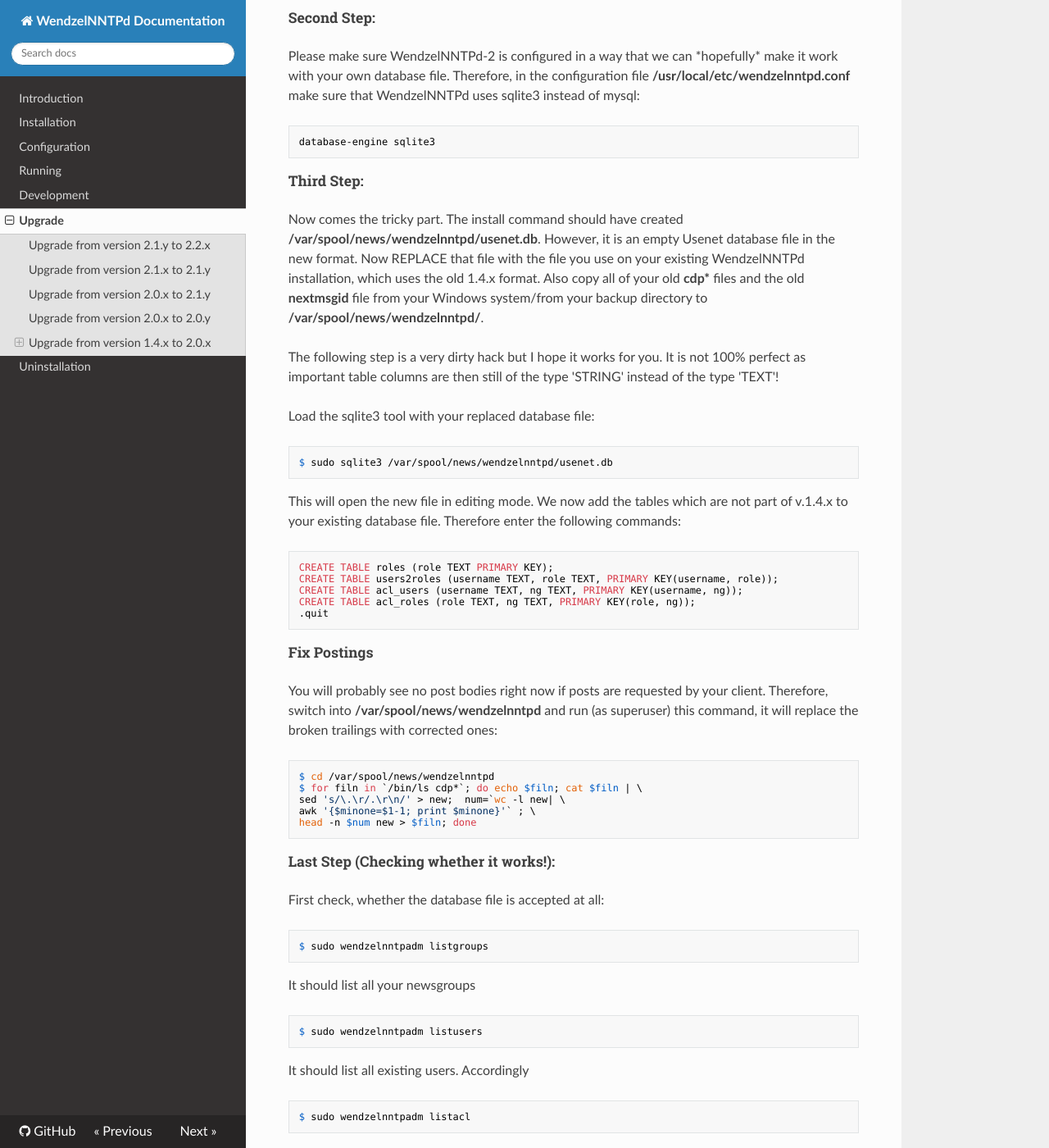
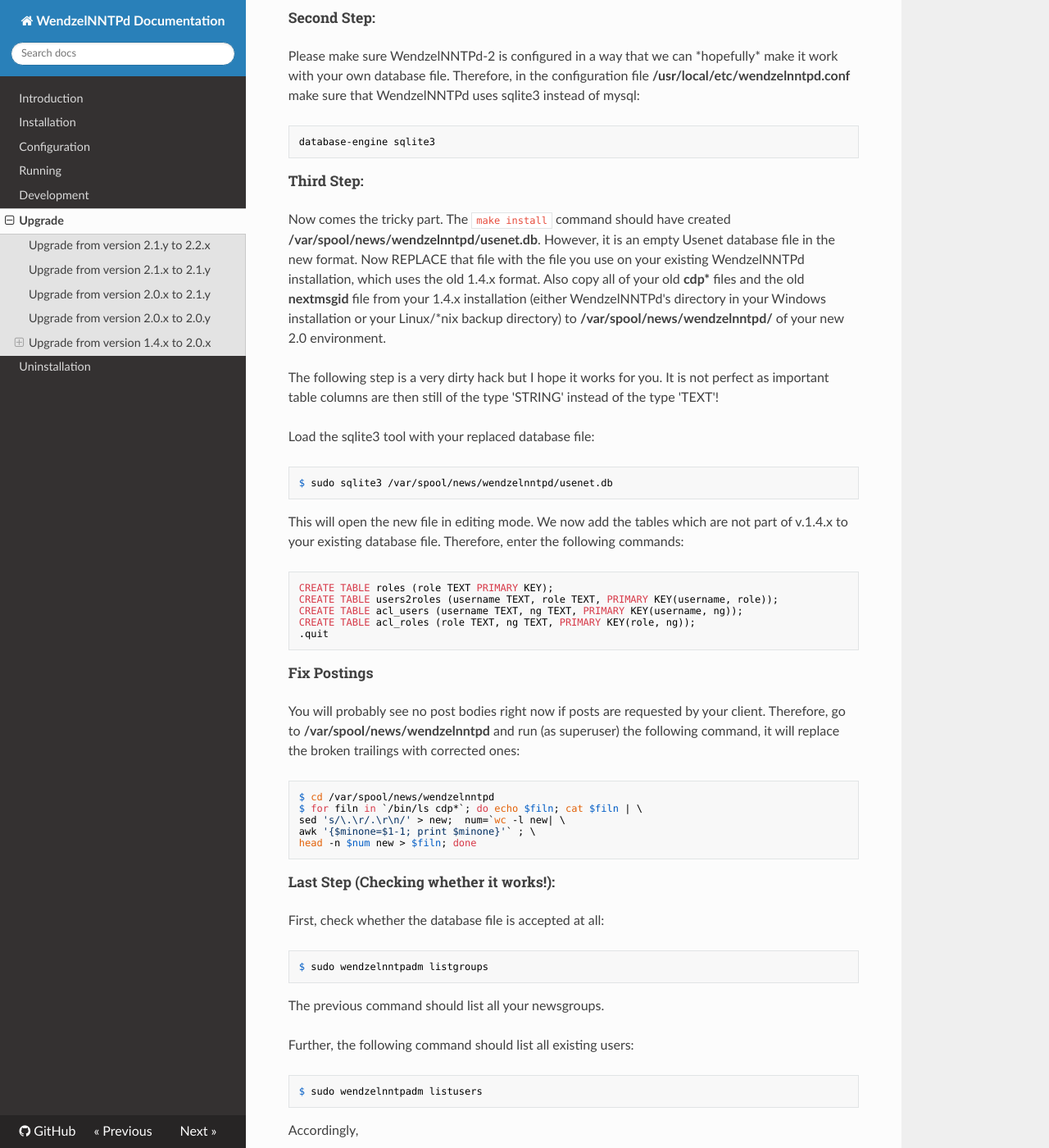
Before and after one commit to cdpxe/WendzelNNTPd, an MkDocs documentation site: the page built from docs/docs/upgrade.md, in a window 1280 px wide and 1400 px high, scrolled down 1817 px. Shown: the whole window at 82% size. Built offline with MkDocs 1.6.1, drawn with Linux system fonts in a browser that asks for light colours; nearby versions of some CDN libraries; some of the changed text lies outside the part shown.

Commit message:
some tiny documentation updates (for the probably most irrelevant part)

````diff
--- a/docs/docs/upgrade.md
+++ b/docs/docs/upgrade.md
@@ -93,16 +93,17 @@
 
 ##### Third Step:
 
-Now comes the tricky part. The install command should have created
+Now comes the tricky part. The `make install` command should have created
 **/var/spool/news/wendzelnntpd/usenet.db**. However, it is an empty
 Usenet database file in the new format. Now REPLACE that file with the
 file you use on your existing WendzelNNTPd installation, which uses the
 old 1.4.x format. Also copy all of your old **cdp\*** files and the old
-**nextmsgid** file from your Windows system/from your backup directory
-to **/var/spool/news/wendzelnntpd/**.
+**nextmsgid** file from your 1.4.x installation (either WendzelNNTPd's
+directory in your Windows installation or your Linux/*nix backup directory)
+to **/var/spool/news/wendzelnntpd/** of your new 2.0 environment.
 
 The following step is a very dirty hack but I hope it works for you. It
-is not 100% perfect as important table columns are then still of the
+is not perfect as important table columns are then still of the
 type 'STRING' instead of the type 'TEXT'!
 
 Load the sqlite3 tool with your replaced database file:
@@ -111,7 +112,7 @@
 ```
 
 This will open the new file in editing mode. We now add the tables which
-are not part of v.1.4.x to your existing database file. Therefore enter
+are not part of v.1.4.x to your existing database file. Therefore, enter
 the following commands:
 ```sql
 CREATE TABLE roles (role TEXT PRIMARY KEY);
@@ -124,8 +125,8 @@
 ##### Fix Postings
 
 You will probably see no post bodies right now if posts are requested by
-your client. Therefore, switch into **/var/spool/news/wendzelnntpd** and
-run (as superuser) this command, it will replace the broken trailings
+your client. Therefore, go to **/var/spool/news/wendzelnntpd** and
+run (as superuser) the following command, it will replace the broken trailings
 with corrected ones:
 ```console
 $ cd /var/spool/news/wendzelnntpd
@@ -137,17 +138,20 @@
 
 ##### Last Step (Checking whether it works!):
 
-First check, whether the database file is accepted at all:
+First, check whether the database file is accepted at all:
 ```console
 $ sudo wendzelnntpadm listgroups
 ```
 
-It should list all your newsgroups
+The previous command should list all your newsgroups.
+
+Further, the following command should list all existing users:
+
 ```console
 $ sudo wendzelnntpadm listusers
 ```
+Accordingly,
 
-It should list all existing users. Accordingly
 ```console
 $ sudo wendzelnntpadm listacl
 ```
````
Also changed, not shown: other parts of docs/docs/upgrade.md (+4 -4 lines).
